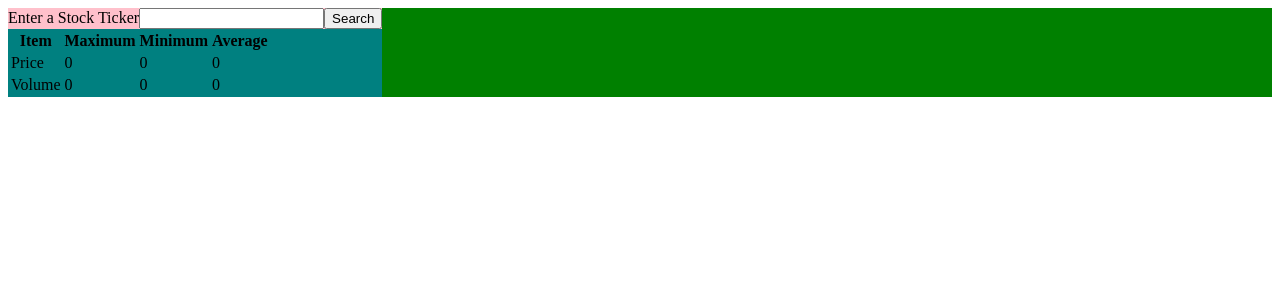
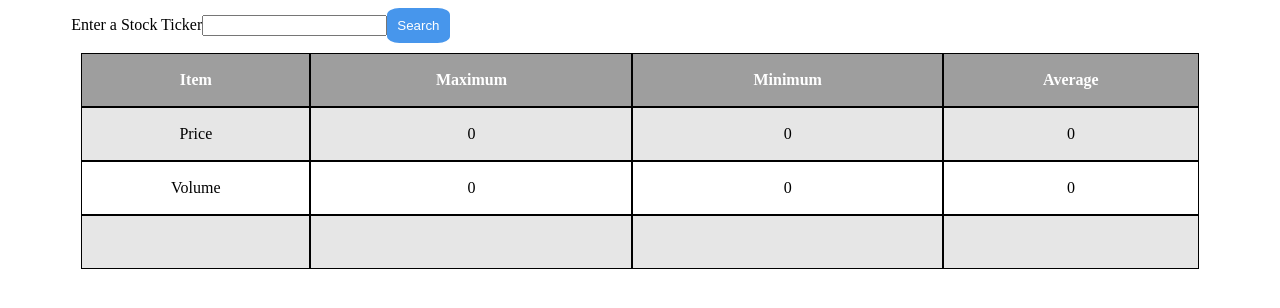
Before and after one commit to jordonpeterson/stock-ticker, a React (Create React App) app in the folder frontend/: page / in a window 1280 px wide. Shown: the top 308 px of the page. Built offline with nearby package versions, Linux system fonts and the light colour scheme; the HTML template or start-up script is replaced by a standard one.

Commit message:
Improve colors.

```diff
--- a/frontend/src/App.scss
+++ b/frontend/src/App.scss
@@ -1,4 +1,4 @@
 .App {
-    display: flex;
-    background: green;
+    width: 100%;
+    height: 100%;
 }
--- a/frontend/src/components/DisplayTable/DisplayTable.module.scss
+++ b/frontend/src/components/DisplayTable/DisplayTable.module.scss
@@ -1,5 +1,16 @@
 .DisplayTable {
-    display: flex;
-    background: teal;
+  margin: auto;
+  padding: 10px;
+}
 
+table {
+  width: 100%;
+  height: 100%;
+  border-spacing: 0;
+
+  th, td {
+    text-align: center;
+    height: 50px;
+    border: 1px solid black;
+  }
 }
--- a/frontend/src/components/DisplayTable/DisplayTable.tsx
+++ b/frontend/src/components/DisplayTable/DisplayTable.tsx
@@ -10,23 +10,29 @@ const DisplayTable: FC<DisplayTableProps> = ({tickerData}) => (
     <div className={styles.DisplayTable} data-testid="DisplayTable">
         <table>
             <tbody>
-            <tr>
-                <th>Item</th>
-                <th>Maximum</th>
-                <th>Minimum</th>
-                <th>Average</th>
+            <tr id="table-headers">
+                <th id="th-1">Item</th>
+                <th id="th-2">Maximum</th>
+                <th id="th-3">Minimum</th>
+                <th id="th-4">Average</th>
             </tr>
-            <tr>
-                <td>Price</td>
-                <td>{tickerData.max_price}</td>
-                <td>{tickerData.min_price}</td>
-                <td>{tickerData.avg_price}</td>
+            <tr id="row-1" className={"odd-row"}>
+                <td id="tr1-1">Price</td>
+                <td id="tr1-2">{tickerData.max_price}</td>
+                <td id="tr1-3">{tickerData.min_price}</td>
+                <td id="tr1-4">{tickerData.avg_price}</td>
             </tr>
-            <tr>
-                <td>Volume</td>
-                <td>{tickerData.max_volume}</td>
-                <td>{tickerData.min_volume}</td>
-                <td>{tickerData.avg_volume}</td>
+            <tr id="row-2" className={"even-row"}>
+                <td id="tr2-1">Volume</td>
+                <td id="tr2-2">{tickerData.max_volume}</td>
+                <td id="tr2-3">{tickerData.min_volume}</td>
+                <td id="tr2-4">{tickerData.avg_volume}</td>
+            </tr>
+            <tr id="row-3" className={"odd-row"}>
+                <td id="tr3-1"></td>
+                <td id="tr3-2"></td>
+                <td id="tr3-3"></td>
+                <td id="tr3-4"></td>
             </tr>
             </tbody>
         </table>
--- a/frontend/src/components/StockTicker/StockTicker.module.scss
+++ b/frontend/src/components/StockTicker/StockTicker.module.scss
@@ -1,3 +1,5 @@
 .StockTicker {
-    background: pink;
+  width: 90%;
+  height: 100%;
+  margin: auto;
 }
--- a/frontend/src/components/StockTicker/StockTicker.tsx
+++ b/frontend/src/components/StockTicker/StockTicker.tsx
@@ -26,13 +26,15 @@ const StockTicker: FC<StockTickerProps> = () => {
 
     return (
         <div className={styles.StockTicker} data-testid="StockTicker">
+            <div id="ticker-form-wrapper">
                 <form onSubmit={handleSubmit}>
                     <label>
                         Enter a Stock Ticker
                         <input type="text" name="ticker" value={ticker} onChange={handleChange}/>
                     </label>
-                <input type="submit" value="Search"/>
+                    <input id="ticker-form-submit-button" type="submit" value="Search"/>
                 </form>
+            </div>
             <DisplayTable tickerData={tickerData}></DisplayTable>
         </div>
     )
--- a/frontend/src/index.css
+++ b/frontend/src/index.css
@@ -0,0 +1,25 @@
+.odd-row td {
+    background: rgba(230,230,230,255);
+}
+
+#table-headers th {
+    background: rgba(158,158,158,255);
+    color: white;
+}
+
+.even-row td {
+    background: white;
+}
+
+#ticker-form-wrapper {
+    height: 30%;
+    width: 100%;
+}
+
+#ticker-form-submit-button {
+    background: rgba(71,150,236,255);
+    color: white;
+    border: none;
+    padding: 10px;
+    border-radius: 20%;
+}
```
Lines whose indentation alone changed are shown as unchanged.
